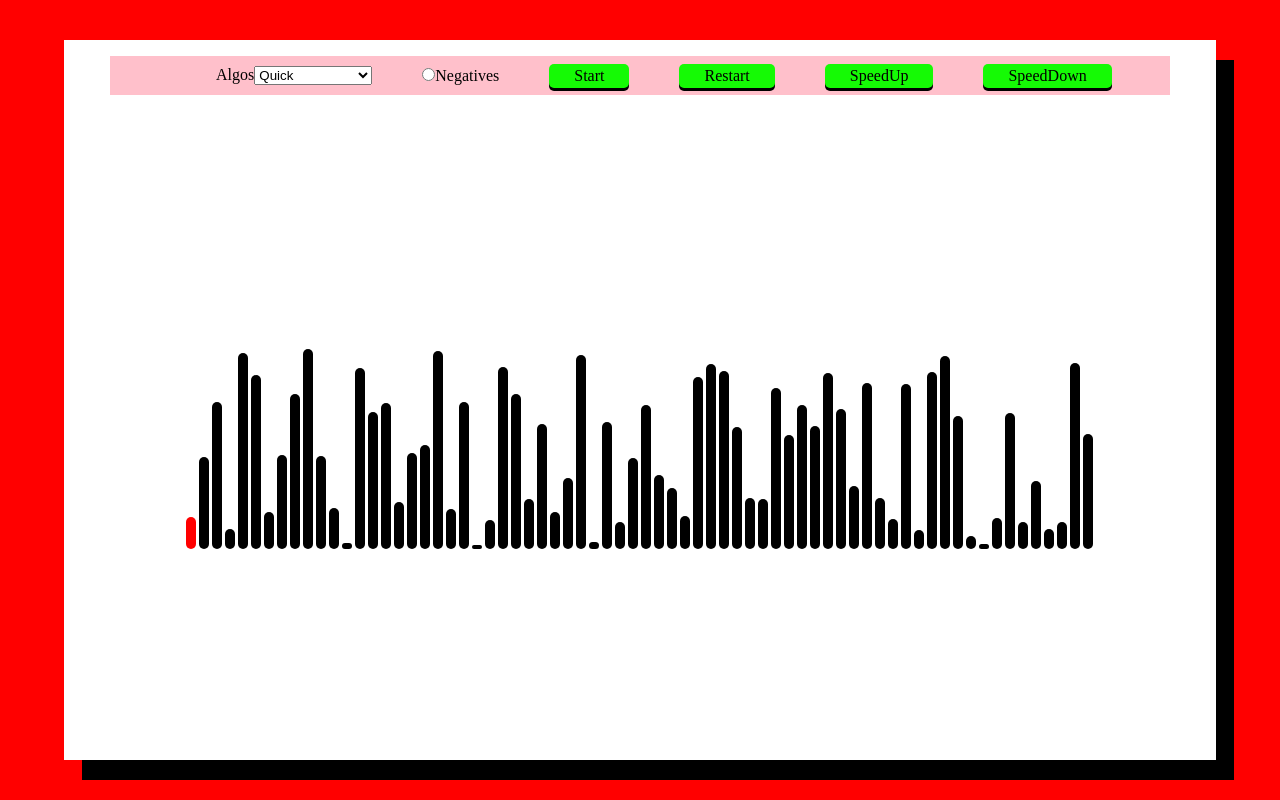
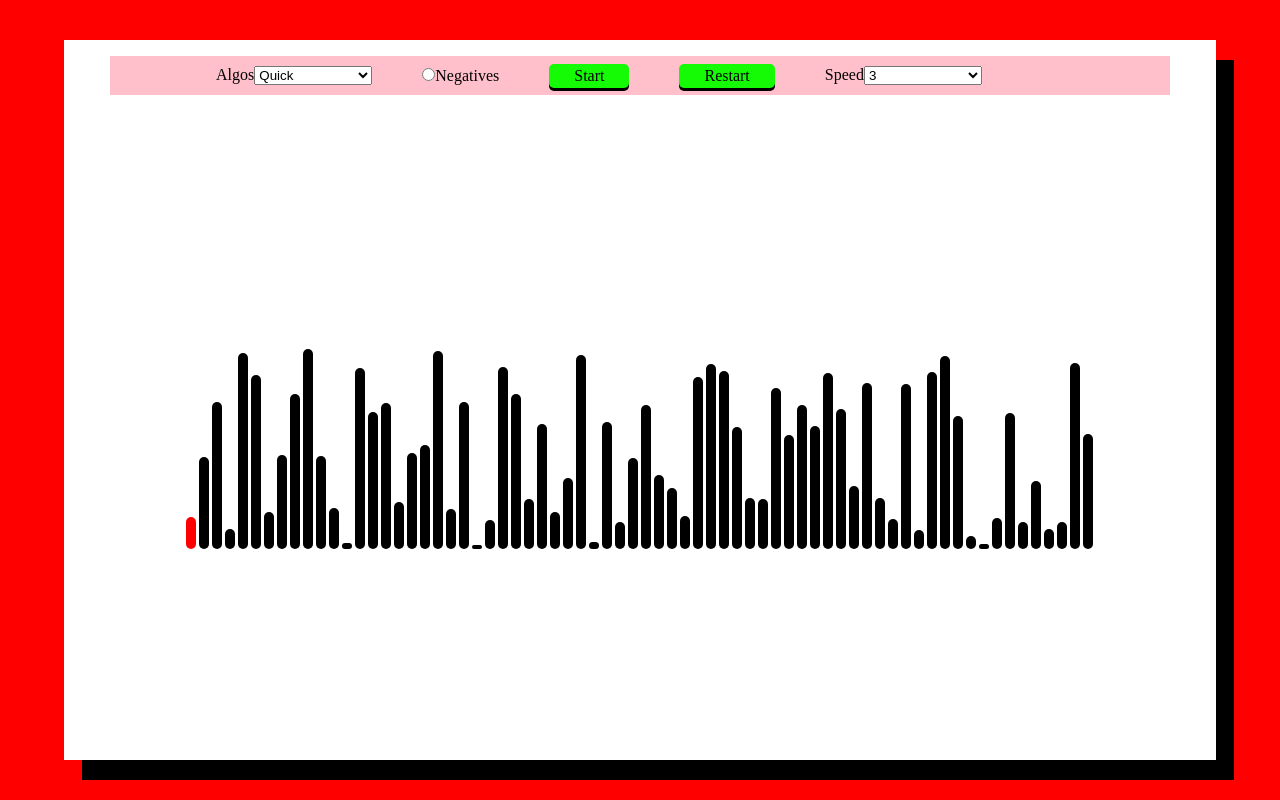
Before and after one commit to ds-247/sorting_visualizer, a React (Vite) app: page / in a window 1280 px wide. Built offline with nearby package versions, Linux system fonts and the light colour scheme.

Commit message:
* fix quick sort issue related to states, * changed the speed button to drop down

```diff
--- a/src/components/dropdown/Dropdown.jsx
+++ b/src/components/dropdown/Dropdown.jsx
@@ -1,10 +1,8 @@
 import "./dropdown.scss";
 
-export default function Dropdown({ options , selected, handleAlgoSelection}) {
-    let label = "Algos";
+export default function Dropdown({ label, options , selected, handleAlgoSelection}) {
 
     function handleSelectChange(params) {
-      console.log(params.target.value)
         handleAlgoSelection(params.target.value);
     }
 
@@ -16,8 +14,13 @@ export default function Dropdown({ options , selected, handleAlgoSelection}) {
           Select an option
         </option>
         {options.map((option, index) => (
-          <option key={index} value={option}>
-            {option}
+          <option
+            key={index}
+            value={
+              typeof option === "string" ? option : Object.values(option)[0]
+            }
+          >
+            {typeof option === "string" ? option : Object.keys(option)[0]}
           </option>
         ))}
       </select>
--- a/src/components/first-section/FirstSection.jsx
+++ b/src/components/first-section/FirstSection.jsx
@@ -7,11 +7,12 @@ import Radio from "../radio/Radio";
 import "./first.scss";
 
 const algoList = ["Bubble", "Selection", "Insertion", "Merge", "Quick"];
+const speedList = [{ 1: 50 }, { 2: 40 }, { 3: 30 }, { 4: 20 }, { 5: 10 }];
 const data = [
-  32,92, 147, 20, 196, 174, 37, 94, 155, 200, 93, 41, 6, 181, 137, 146, 47,
-  96, 104, 198, 40, 147, 4, 29, 182, 155, 50, 125, 37, 71, 194, 7, 127, 27, 91,
-  144, 74, 61, 33, 172, 185, 178, 122, 51, 50, 161, 114, 144, 123, 176, 140, 63,
-  166, 51, 30, 165, 19, 177, 193, 133, 13, 5, 31, 136, 27, 68, 20, 27, 186, 115,
+  32, 92, 147, 20, 196, 174, 37, 94, 155, 200, 93, 41, 6, 181, 137, 146, 47, 96,
+  104, 198, 40, 147, 4, 29, 182, 155, 50, 125, 37, 71, 194, 7, 127, 27, 91, 144,
+  74, 61, 33, 172, 185, 178, 122, 51, 50, 161, 114, 144, 123, 176, 140, 63, 166,
+  51, 30, 165, 19, 177, 193, 133, 13, 5, 31, 136, 27, 68, 20, 27, 186, 115,
 ];
 
 const MIN = 3;
@@ -22,7 +23,7 @@ export default function FirstSection() {
   const [comp2, setComp2] = useState(0);
   const [algo, setAlgo] = useState("Quick");
   const [arr, setArr] = useState(data);
-  const [ms, setSpeed] = useState(65);
+  const [ms, setSpeed] = useState(30);
 
   function sleep() {
     return new Promise((res) => setTimeout(res, ms));
@@ -51,7 +52,7 @@ export default function FirstSection() {
   }
 
   async function quick_sort(lo, hi, data) {
-    if (lo < hi) {
+    if (lo <= hi) {
       let pivot_ind = await partition(lo, hi, data);
 
       await quick_sort(lo, pivot_ind - 1, data);
@@ -70,7 +71,7 @@ export default function FirstSection() {
         setComp1(left);
         await sleep();
       }
-      while (left <= right && data[right] > data[pivot]) {
+      while (left <= right && data[right] >= data[pivot]) {
         right--;
 
         setComp2(right);
@@ -81,9 +82,6 @@ export default function FirstSection() {
         let temp = data[left];
         data[left] = data[right];
         data[right] = temp;
-
-        setArr(data);
-        await sleep();
       }
     }
 
@@ -91,6 +89,7 @@ export default function FirstSection() {
     data[right] = data[pivot];
     data[pivot] = temp;
 
+    setArr([...data]);
     await sleep();
 
     return right;
@@ -204,10 +203,8 @@ export default function FirstSection() {
     }
   }
 
-  function SpeedDown() {
-    setSpeed((prev) => {
-      return prev + 10 >= 195 ? 195 : prev + 10;
-    });
+  function handleSpeedChange(speed) {
+    setSpeed(speed);
   }
 
   function SpeedUp() {
@@ -220,6 +217,7 @@ export default function FirstSection() {
     <div className="first">
       <Top>
         <Dropdown
+          label="Algos"
           options={algoList}
           selected={algo}
           handleAlgoSelection={handleAlgoSelection}
@@ -227,8 +225,12 @@ export default function FirstSection() {
         <Radio name="name" option="Negatives" />
         <Button value="Start" onClick={handleStart} />
         <Button value="Restart" onClick={handleRestart} />
-        <Button value="SpeedUp" onClick={SpeedUp} />
-        <Button value="SpeedDown" onClick={SpeedDown} />
+        <Dropdown
+          label="Speed"
+          options={speedList}
+          selected={ms}
+          handleAlgoSelection={handleSpeedChange}
+        />
       </Top>
 
       <Viz data={arr} one={comp1} two={comp2} />
```
